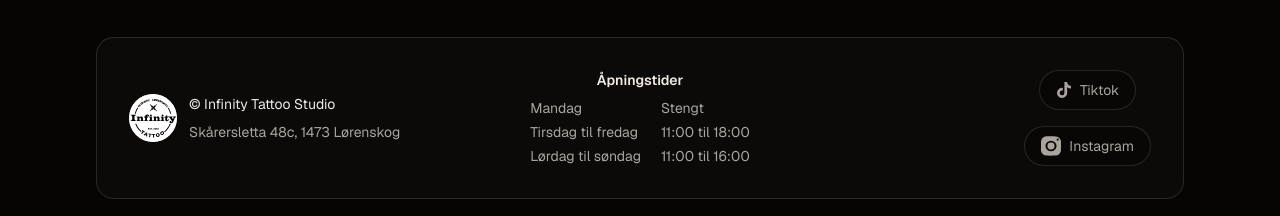
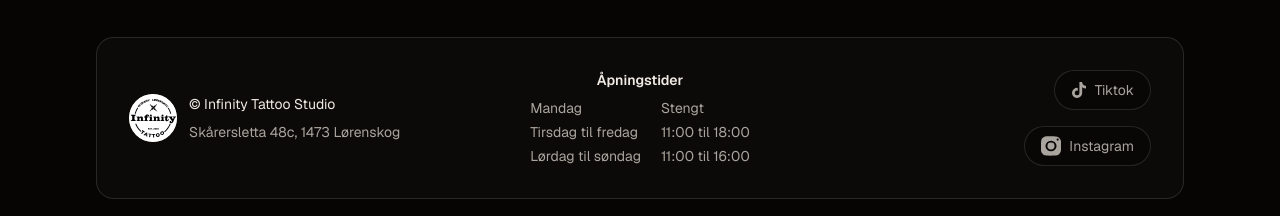
Before and after one commit to YmiaDKA/InfinityTattoo, a Next.js app: page / in a window 1280 px wide. Shown: the part 7542-7758 px from the top of the page. Built offline with nearby package versions, Linux system fonts and the light colour scheme.

Commit message:
Align footer socials and stop gift card hover lift

```diff
--- a/src/app/page.tsx
+++ b/src/app/page.tsx
@@ -1156,7 +1156,7 @@ export default function Home() {
                 />
               </p>
               <Button
-                className="motion-lift-subtle rounded-full"
+                className="rounded-full"
                 nativeButton={false}
                 render={
                   <a
@@ -1236,7 +1236,7 @@ export default function Home() {
                 </dd>
               </dl>
             </section>
-            <div className="flex flex-wrap items-center justify-center gap-4 lg:justify-self-end lg:flex-col">
+            <div className="flex flex-wrap items-center justify-center gap-4 lg:justify-self-end lg:flex-col lg:items-end">
               <a
                 aria-label="Instagram"
                 className="lg:order-2 motion-lift-subtle inline-flex h-10 items-center gap-2 rounded-full border bg-background/50 px-4 transition hover:bg-background hover:text-foreground"
```
